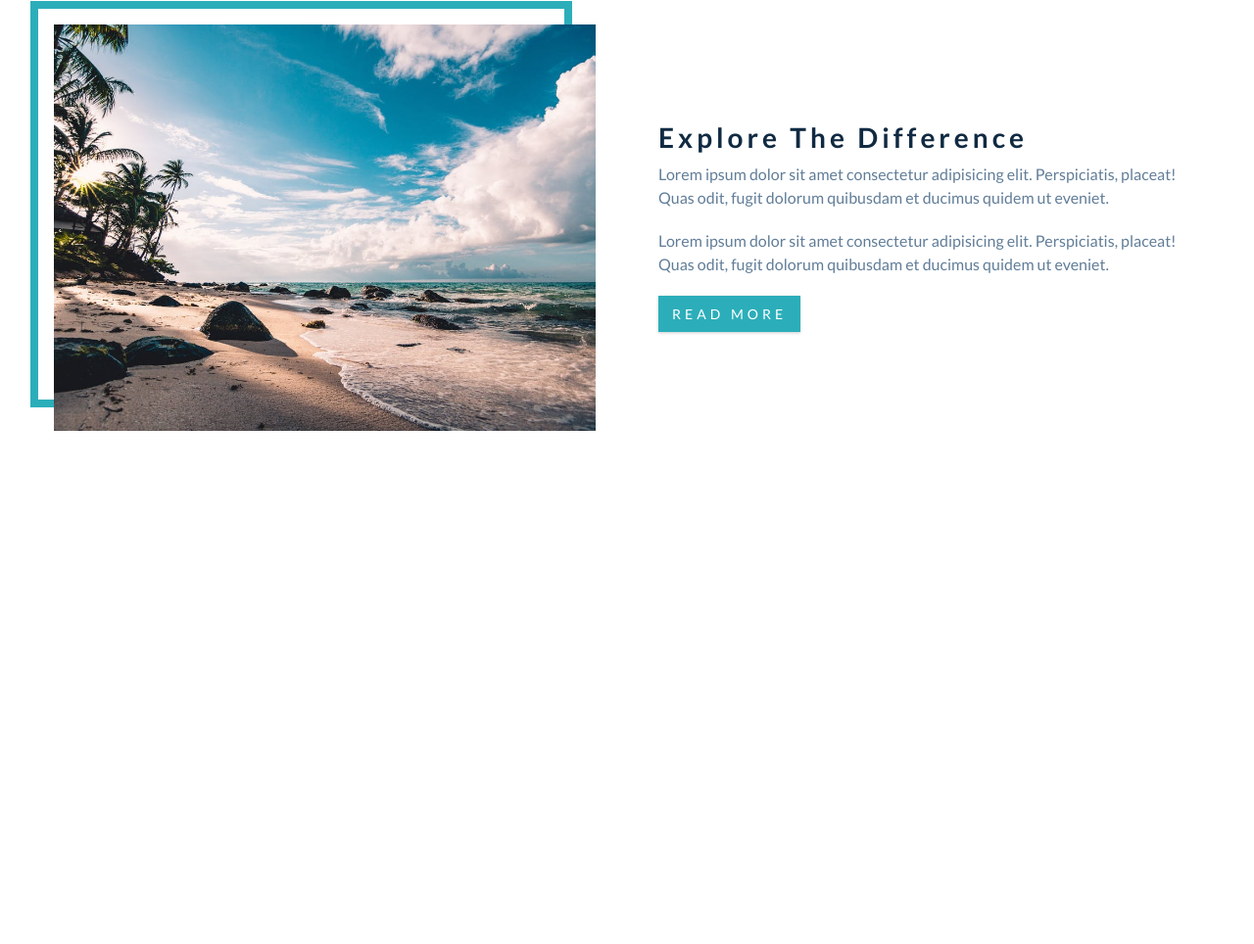
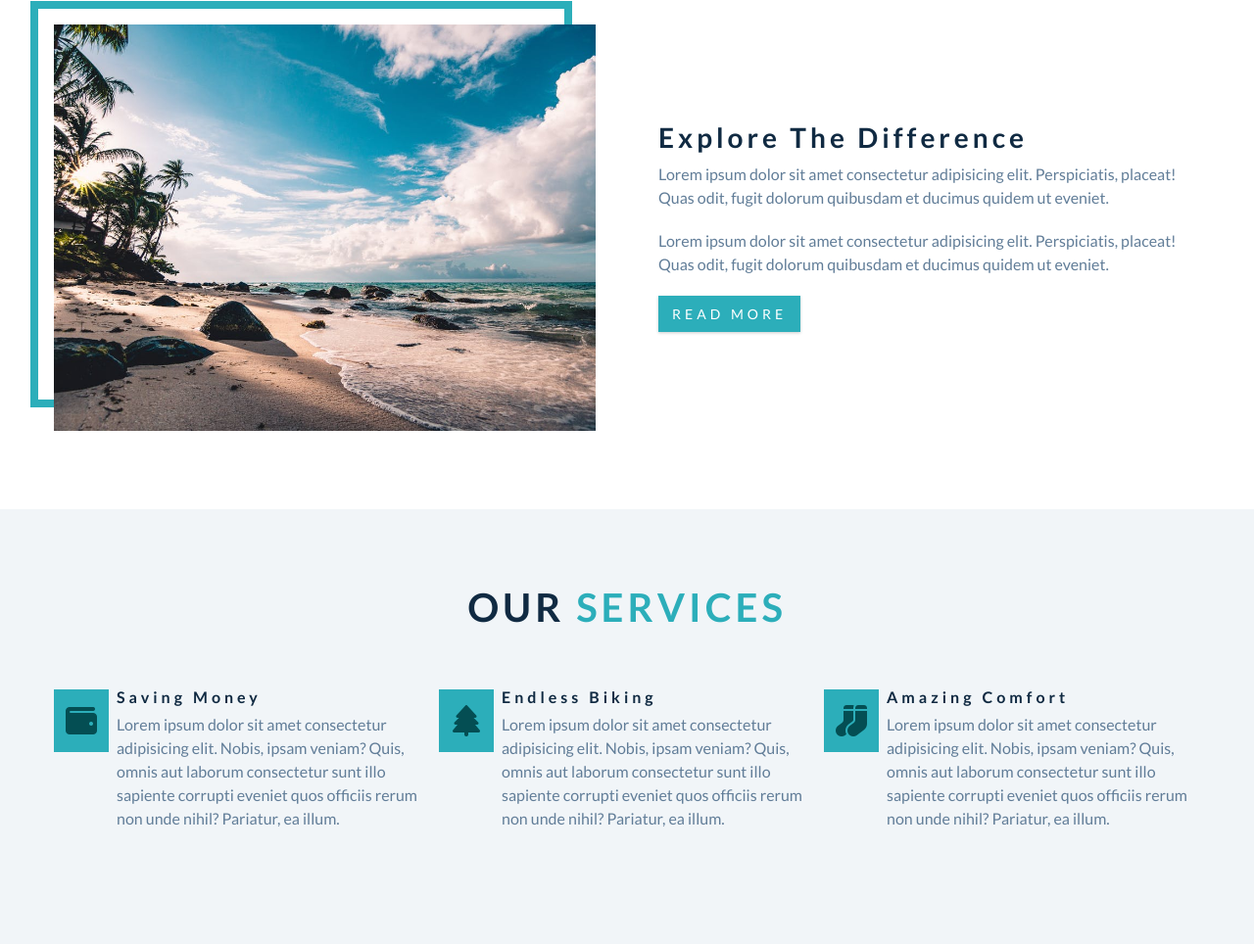
Before and after one commit to kwabena95/backroads-tour, a plain HTML site: page index.html in a window 1280 px wide. Shown: the part 959-1923 px from the top of the page at 98% size. Before the commit the page ends 1479 px from the top, so only its background shows below. Drawn offline with Linux system fonts and the light colour scheme.

Commit message:
added service html and css

```diff
--- a/css/styles.css
+++ b/css/styles.css
@@ -272,6 +272,57 @@ Services
 ===============
 */
 
+.services{
+  background: var(--clr-grey-10);
+}
+.service{
+  text-align: center;
+  margin-bottom: 3rem;
+}
+.service-icon{
+  background: var(--clr-primary-5);
+  color: var(--clr-primary-1);
+  padding: 0.5rem;
+  display: inline-block;
+  font-size: 2rem;
+  margin-bottom: 1.5rem;
+}
+.service-text{
+  max-width: 20rem;
+  margin-left: auto;
+  margin-right: auto;
+}
+@media screen and (min-width:576px){
+  .service-center{
+    display: flex;
+    justify-content: space-between;
+    flex-wrap: wrap;
+  }
+  .service{
+    flex: 0 0 calc(50%- 1rem);
+    margin-bottom: 1rem;
+  }
+}
+@media screen and (min-width:992px){
+  .service{
+    flex: 0 0 calc(33.333%- 1rem);
+  }
+}
+@media screen and (min-width:1170px){
+  .service{
+    display: flex;
+    text-align: left;
+  }
+  .service-icon{
+    align-self: start;
+  }
+  .service-info{
+    padding-left: 0.5rem;
+  }
+  .service-title{
+    margin-bottom: 0.5rem;
+  }
+}
 /*
 ===============
 Featured Tours
--- a/index.html
+++ b/index.html
@@ -57,6 +57,56 @@
   <!-- end of about section -->
 
   <!-- services -->
+  <section class="section services" id="services">
+    <!-- section title -->
+    <div class="section-title">
+      <h2>our <span>services</span></h2>
+    </div>
+    <!-- end of section title -->
+    <div class="section-center service-center">
+      <!-- single service -->
+      <article class="service">
+        <span class="service-icon">
+          <i class="fas fa-wallet fa-fw"></i>
+        </span>
+        <div class="service-info">
+          <h4 class="service-title">saving money</h4>
+          <p class="service-text">Lorem ipsum dolor sit amet consectetur adipisicing elit. Nobis, ipsam veniam? Quis,
+            omnis aut laborum consectetur sunt illo sapiente corrupti eveniet quos officiis rerum non unde nihil?
+            Pariatur, ea illum.</p>
+        </div>
+      </article>
+      <!-- end of single service -->
+      <!-- single service -->
+      <article class="service">
+        <span class="service-icon">
+          <i class="fas fa-tree fa-fw"></i>
+        </span>
+        <div class="service-info">
+          <h4 class="service-title">endless biking</h4>
+          <p class="service-text">Lorem ipsum dolor sit amet consectetur adipisicing elit. Nobis, ipsam veniam? Quis,
+            omnis
+            aut laborum consectetur sunt illo sapiente corrupti eveniet quos officiis rerum non unde nihil? Pariatur, ea
+            illum.</p>
+        </div>
+      </article>
+      <!-- end of single service -->
+      <!-- single service -->
+      <article class="service">
+        <span class="service-icon">
+          <i class="fas fa-socks fa-fw"></i>
+        </span>
+        <div class="service-info">
+          <h4 class="service-title">amazing comfort</h4>
+          <p class="service-text">Lorem ipsum dolor sit amet consectetur adipisicing elit. Nobis, ipsam veniam? Quis,
+            omnis
+            aut laborum consectetur sunt illo sapiente corrupti eveniet quos officiis rerum non unde nihil? Pariatur, ea
+            illum.</p>
+        </div>
+      </article>
+      <!-- end of single service -->
+    </div>
+  </section>
   <!--end services -->
 
   <!-- featured tours -->
```
